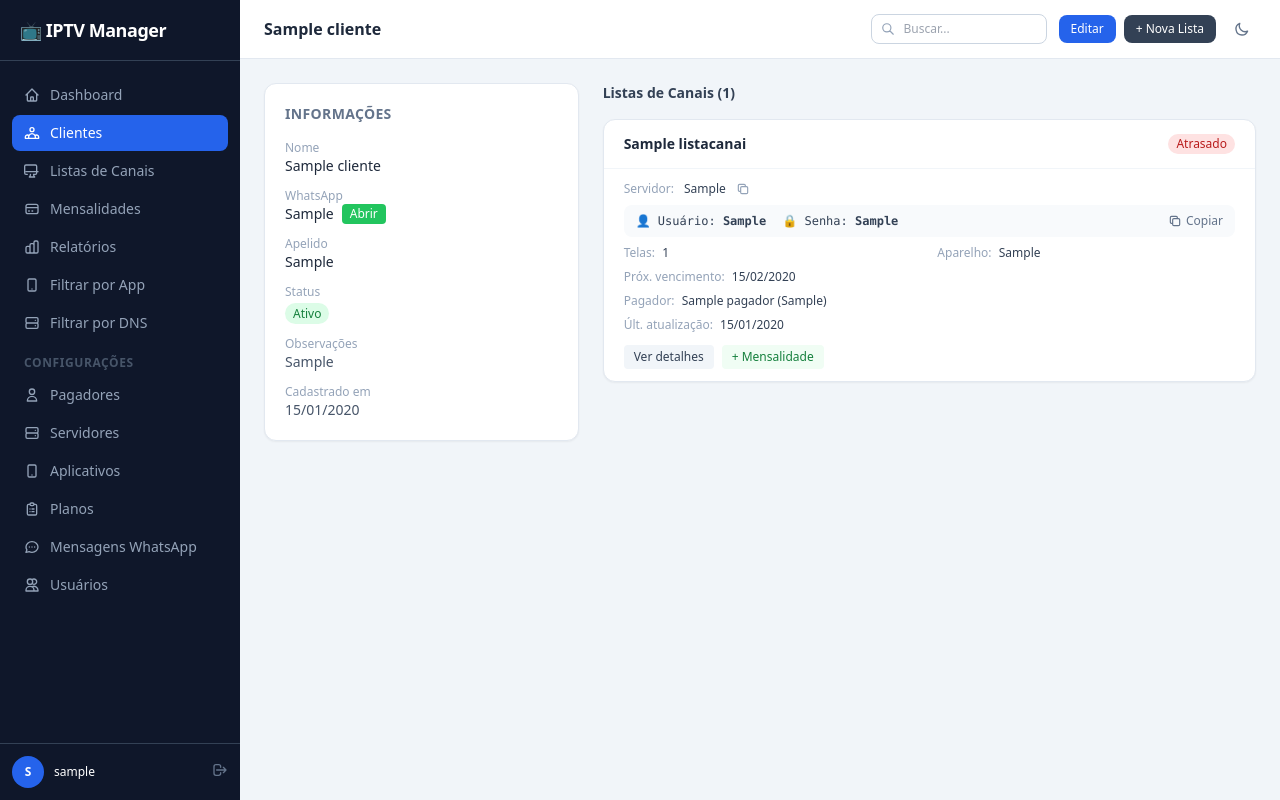
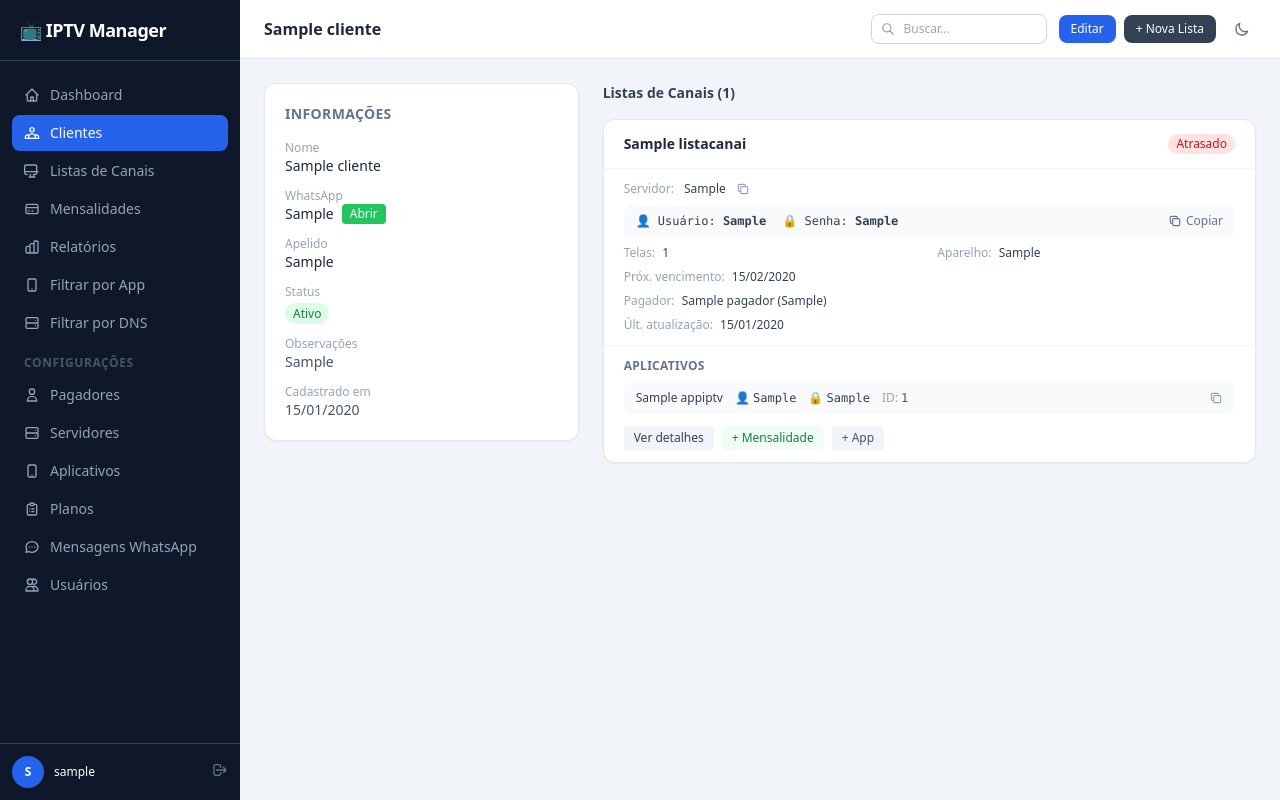
Before and after one commit to ramonrduarte/tv, a Django app: page /clientes/1/ in a window 1280 px wide. Run offline with Django 4.2, Linux system fonts and the light colour scheme; a user stored in the database is signed in; tables that the repository leaves empty hold one stand-in row (values such as "Sample post"); some libraries are stand-ins or nearby versions.

Commit message:
Botão salvar e cadastrar outro + apps por lista no detalhe do cliente
- Formulário de cliente: botão "Salvar e cadastrar outro" redireciona
  direto para novo cadastro sem precisar navegar pelo menu
- Detalhe do cliente: apps de cada lista exibidos inline com credenciais
  (usuário, senha, device ID) e botão de copiar; botão + App adicionado
  em cada lista

Co-Authored-By: Claude Sonnet 4.6 <noreply@anthropic.com>

```diff
--- a/clientes/views.py
+++ b/clientes/views.py
@@ -259,6 +259,8 @@ class ClienteCreateView(LoginRequiredMixin, CreateView):
         else:
             messages.success(self.request, 'Cliente cadastrado com sucesso!')
 
+        if self.request.POST.get('outro'):
+            return redirect('clientes:novo')
         return redirect('clientes:detalhe', pk=cliente.pk)
 
 
--- a/templates/clientes/detalhe.html
+++ b/templates/clientes/detalhe.html
@@ -145,6 +145,37 @@
         </div>
         {% endif %}
       </div>
+      {% if lista.apps.all %}
+      <div class="px-5 pb-3 border-t border-slate-100 pt-3">
+        <p class="text-xs font-semibold text-slate-500 uppercase tracking-wide mb-2">Aplicativos</p>
+        <div class="space-y-1.5">
+          {% for la in lista.apps.all %}
+          <div class="flex items-center justify-between bg-slate-50 rounded-lg px-3 py-2 text-xs">
+            <div class="flex items-center gap-3">
+              <span class="font-medium text-slate-700">{{ la.app.nome }}</span>
+              {% if la.usuario_app %}
+              <span class="text-slate-400">👤 <span class="font-mono text-slate-700">{{ la.usuario_app }}</span></span>
+              {% endif %}
+              {% if la.senha_app %}
+              <span class="text-slate-400">🔒 <span class="font-mono text-slate-700">{{ la.senha_app }}</span></span>
+              {% endif %}
+              {% if la.device_id %}
+              <span class="text-slate-400">ID: <span class="font-mono text-slate-600">{{ la.device_id }}</span></span>
+              {% endif %}
+            </div>
+            {% if la.usuario_app or la.senha_app %}
+            <button onclick="copyText('{{ la.app.nome }}\n👤 Usuário: {{ la.usuario_app }}\n🔒 Senha: {{ la.senha_app }}', this)"
+                    title="Copiar credenciais do app"
+                    class="text-slate-400 hover:text-blue-600 transition" type="button">
+              <svg xmlns="http://www.w3.org/2000/svg" class="h-3.5 w-3.5" fill="none" viewBox="0 0 24 24" stroke="currentColor"><path stroke-linecap="round" stroke-linejoin="round" stroke-width="2" d="M8 16H6a2 2 0 01-2-2V6a2 2 0 012-2h8a2 2 0 012 2v2m-6 12h8a2 2 0 002-2v-8a2 2 0 00-2-2h-8a2 2 0 00-2 2v8a2 2 0 002 2z"/></svg>
+            </button>
+            {% endif %}
+          </div>
+          {% endfor %}
+        </div>
+      </div>
+      {% endif %}
+
       <div class="px-5 pb-3 flex items-center gap-2">
         <a href="{% url 'listas:detalhe' lista.pk %}"
            class="text-xs px-2.5 py-1 bg-slate-100 hover:bg-slate-200 text-slate-700 rounded font-medium transition">
@@ -153,6 +184,10 @@
         <a href="{% url 'financeiro:nova' %}?lista={{ lista.pk }}"
            class="text-xs px-2.5 py-1 bg-green-50 hover:bg-green-100 text-green-700 rounded font-medium transition">
           + Mensalidade
+        </a>
+        <a href="{% url 'listas:app_adicionar' lista.pk %}"
+           class="text-xs px-2.5 py-1 bg-slate-100 hover:bg-slate-200 text-slate-600 rounded font-medium transition">
+          + App
         </a>
       </div>
     </div>
--- a/templates/clientes/form.html
+++ b/templates/clientes/form.html
@@ -76,6 +76,12 @@
                 class="px-5 py-2 bg-blue-600 hover:bg-blue-700 text-white font-semibold rounded-lg text-sm transition">
           {{ btn_label }}
         </button>
+        {% if not editando %}
+        <button type="submit" name="outro" value="1"
+                class="px-5 py-2 bg-slate-700 hover:bg-slate-800 text-white font-medium rounded-lg text-sm transition">
+          Salvar e cadastrar outro
+        </button>
+        {% endif %}
         <a href="{% url 'clientes:lista' %}"
            class="px-5 py-2 bg-slate-100 hover:bg-slate-200 text-slate-700 font-medium rounded-lg text-sm transition">
           Cancelar
```
